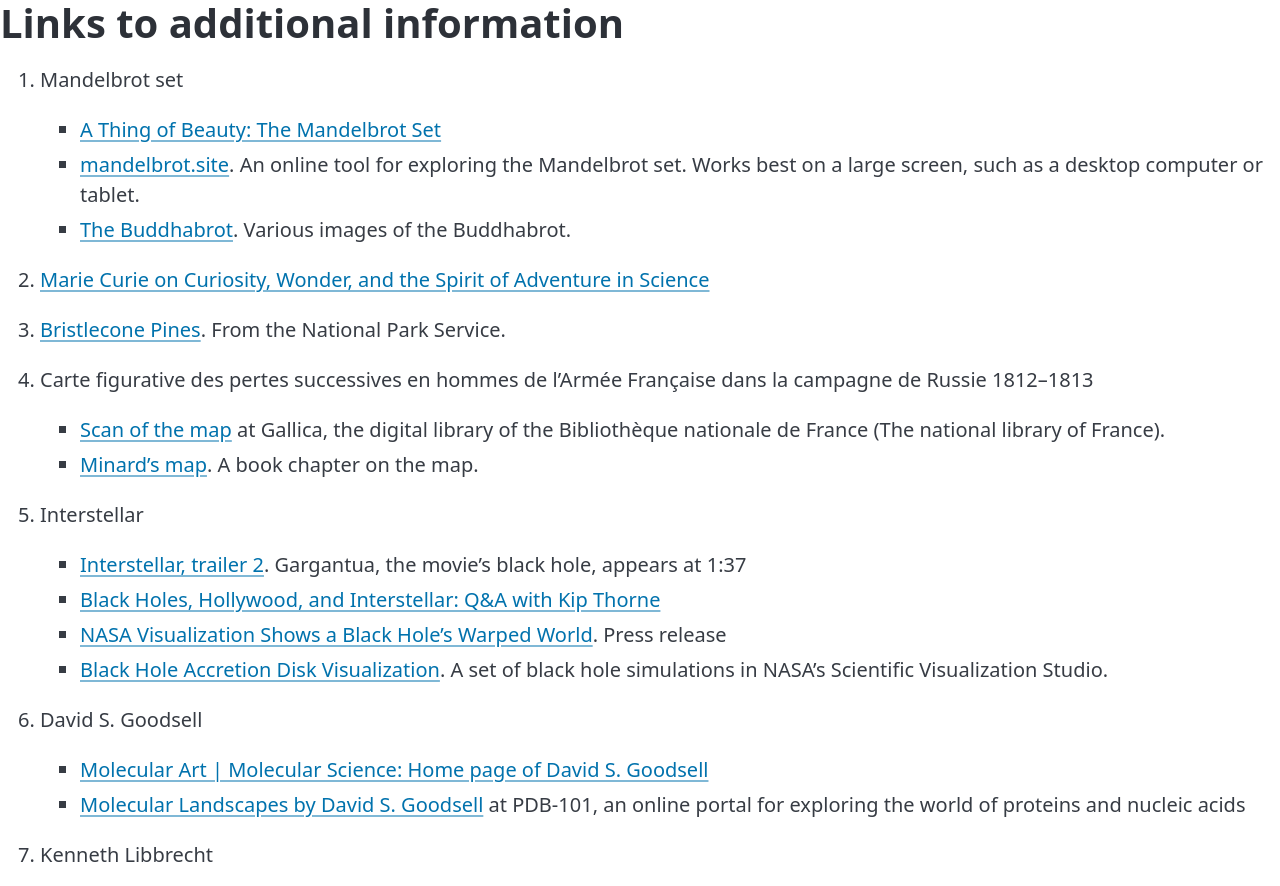
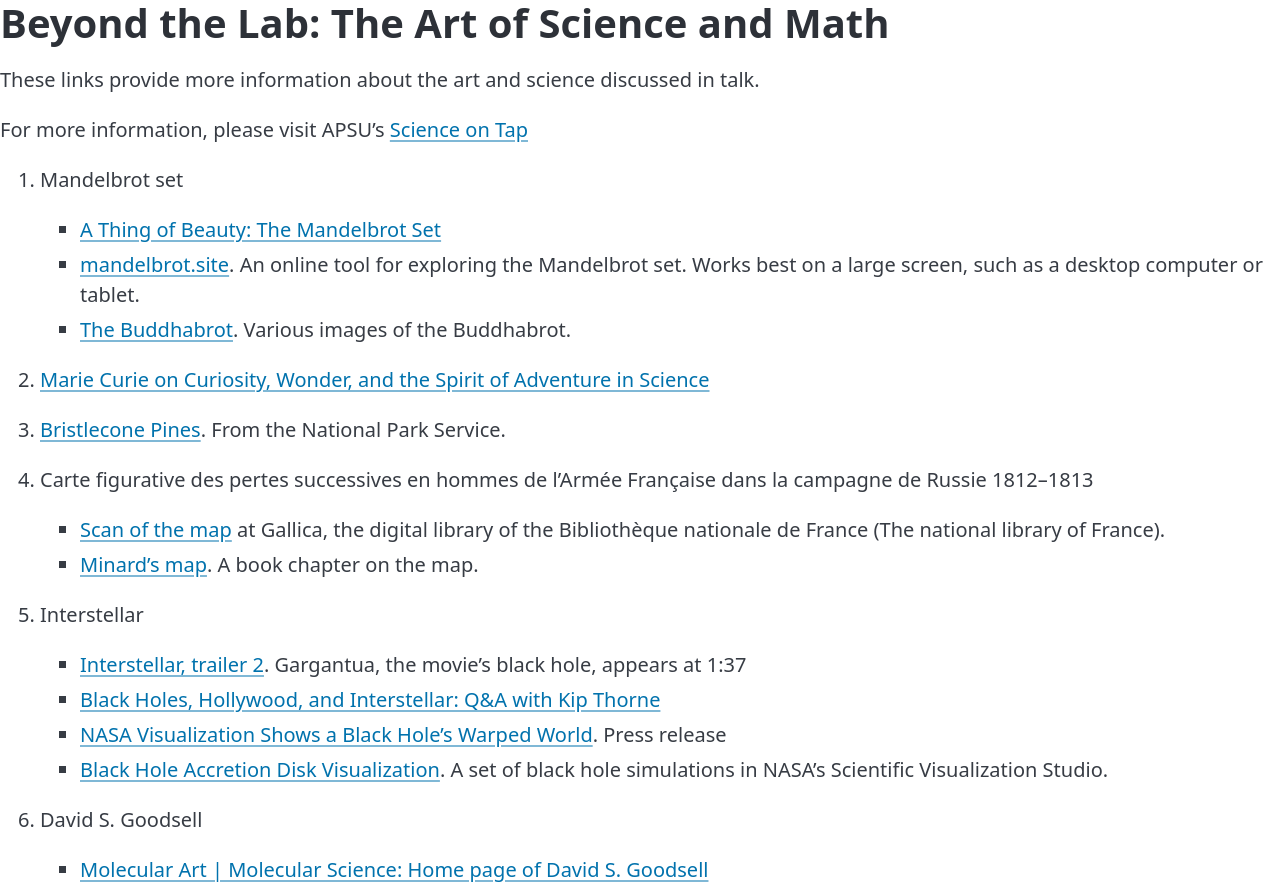
Before and after one commit to jnicholsonapsu/art-science-links, a plain HTML site: page index.html in a window 1280 px wide. Shown: the top 886 px of the page. Drawn offline with Linux system fonts and the light colour scheme.

Commit message:
Add files via upload

```diff
--- a/index.html
+++ b/index.html
@@ -8,8 +8,13 @@
   <link rel="stylesheet" href="pico.min.css" />
 </head>
 <body>
-<h1 id="links-to-additional-information">Links to additional
-information</h1>
+<h1 id="beyond-the-lab-the-art-of-science-and-math">Beyond the Lab: The
+Art of Science and Math</h1>
+<p>These links provide more information about the art and science
+discussed in talk.</p>
+<p>For more information, please visit APSU’s <a
+href="https://www.apsu.edu/costem/science-on-tap/">Science on
+Tap</a></p>
 <ol type="1">
 <li><p>Mandelbrot set</p>
 <ul>
```
